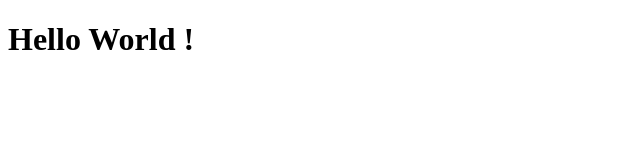
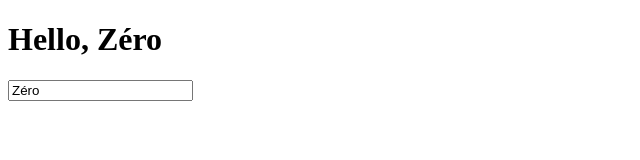
Before and after one commit to sylvaincartier/test_angularjs, a website: page app/index.html in a window 1280 px wide. Shown: the whole page, without its empty margins (0-640 px from the left). Drawn offline with nearby package versions, Linux system fonts and the light colour scheme; some packages are replaced by stand-ins of ours; files that its build step writes are made by us from their sources.

Commit message:
add input field and binding with template

```diff
--- a/app/scripts/controllers/main.js
+++ b/app/scripts/controllers/main.js
@@ -9,5 +9,5 @@
  */
 angular.module('tp1App')
     .controller('MainCtrl', function($scope) {
-        $scope.helloWorld = "Hello World !"
+        $scope.name = "Zéro"
     });
--- a/app/views/main.html
+++ b/app/views/main.html
@@ -1 +1,2 @@
-<h1>{{helloWorld}}</h1>
+<h1>Hello, {{name}}</h1>
+<input type="text" ng-model="name">
```
